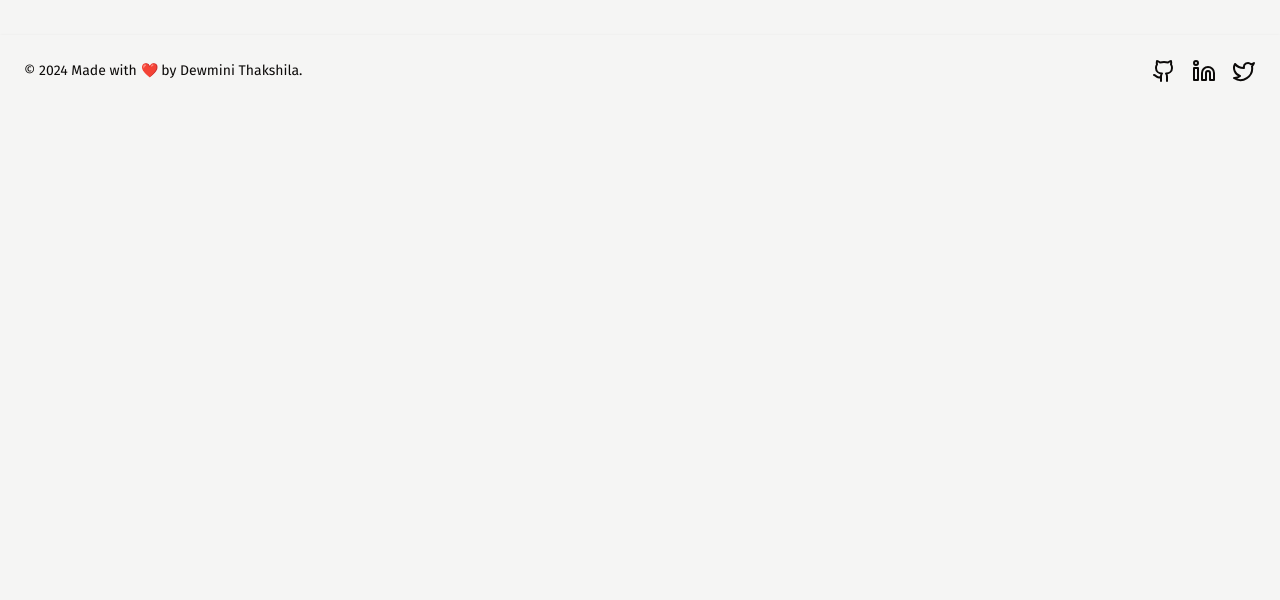
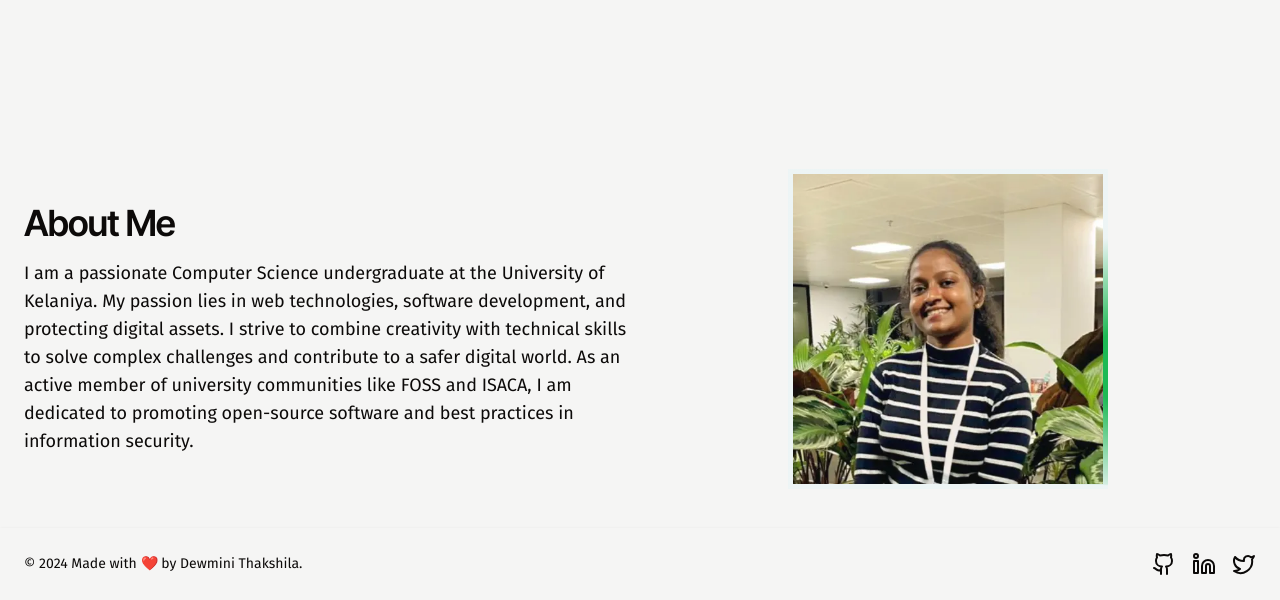
Before and after one commit to KavindiDev/portfolio, a Next.js app: page / in a window 1280 px wide. Shown: the part 829-1429 px from the top of the page. Before the commit the page ends 936 px from the top, so only its background shows below. Built offline with nearby package versions, Linux system fonts and the light colour scheme.

Commit message:
about section added

```diff
--- a/app/page.jsx
+++ b/app/page.jsx
@@ -1,9 +1,11 @@
 import Hero from "@/components/Home/Hero"
+import About from "@/components/Home/About"
 
 export default function HomePage() {
   return (
     <main>
       <Hero />
+      <About />
     </main>
   )
 }
--- a/components/Home/About.jsx
+++ b/components/Home/About.jsx
@@ -1,13 +1,11 @@
 export default function About() {
     return (
-        <section id="about" className="py-16 md:py-24 mx-auto items-center justify-center">
+        <section id="about" className="pt-16 md:pt-24 mx-auto items-center justify-center">
             <div className="container mx-auto flex flex-col items-center justify-center px-4 md:flex-row md:px-6">
                 <div className="md:w-1/2">
                     <h2 className="text-3xl font-bold tracking-tight md:text-4xl">About Me</h2>
                     <p className="mt-4 md:text-lg">
-                        I am a passionate software engineer with a strong background in full-stack development. I specialize in
-                        building high-performance, scalable, and user-friendly web applications. My expertise includes modern
-                        JavaScript frameworks, cloud infrastructure, and agile development practices.
+                        I am a passionate Computer Science undergraduate at the University of Kelaniya. My passion lies in web technologies, software development, and protecting digital assets. I strive to combine creativity with technical skills to solve complex challenges and contribute to a safer digital world. As an active member of university communities like FOSS and ISACA, I am dedicated to promoting open-source software and best practices in information security.
                     </p>
                 </div>
                 <div className="flex my-auto justify-center mx-auto">
```
